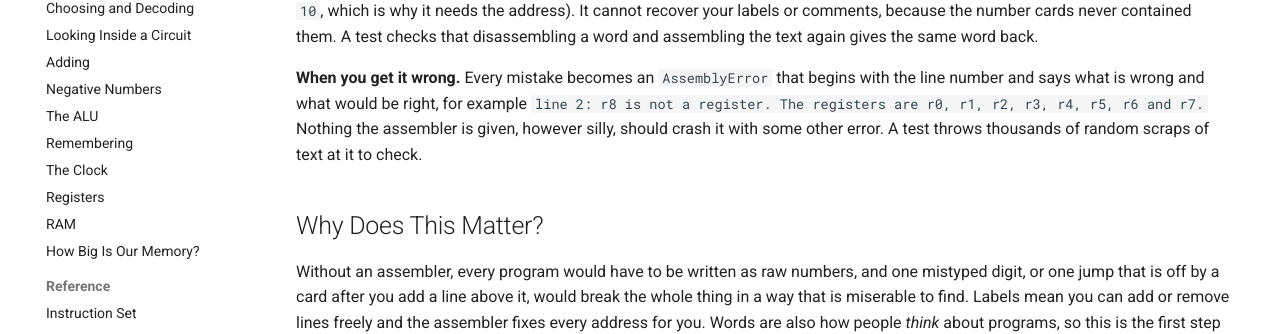
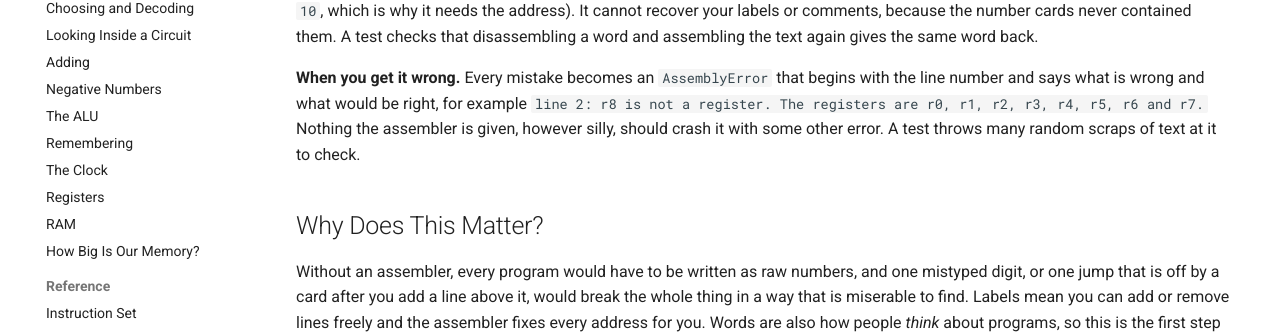
Before and after one commit to robcox2910/pycpu, an MkDocs documentation site: the page built from docs/concepts/assembly-language.md, in a window 1280 px wide and 900 px high, scrolled down 2997 px. Shown: the part 210-544 px from the top of the window. Built offline with MkDocs 1.6.1 and Material for MkDocs 9.7.7, drawn with Linux system fonts in a browser that asks for light colours; comment, search, counter and statistics services are not loaded.

Commit message:
docs: soften the random-text claim
Co-Authored-By: Claude Opus 5.5 <noreply@anthropic.com>

```diff
--- a/docs/concepts/assembly-language.md
+++ b/docs/concepts/assembly-language.md
@@ -159,7 +159,7 @@ disassembling a word and assembling the text again gives the same word back.
 line number and says what is wrong and what would be right, for example
 `line 2: r8 is not a register. The registers are r0, r1, r2, r3, r4, r5, r6 and r7.`
 Nothing the assembler is given, however silly, should crash it with some other error.
-A test throws thousands of random scraps of text at it to check.
+A test throws many random scraps of text at it to check.
 
 ## Why Does This Matter?
 
```
